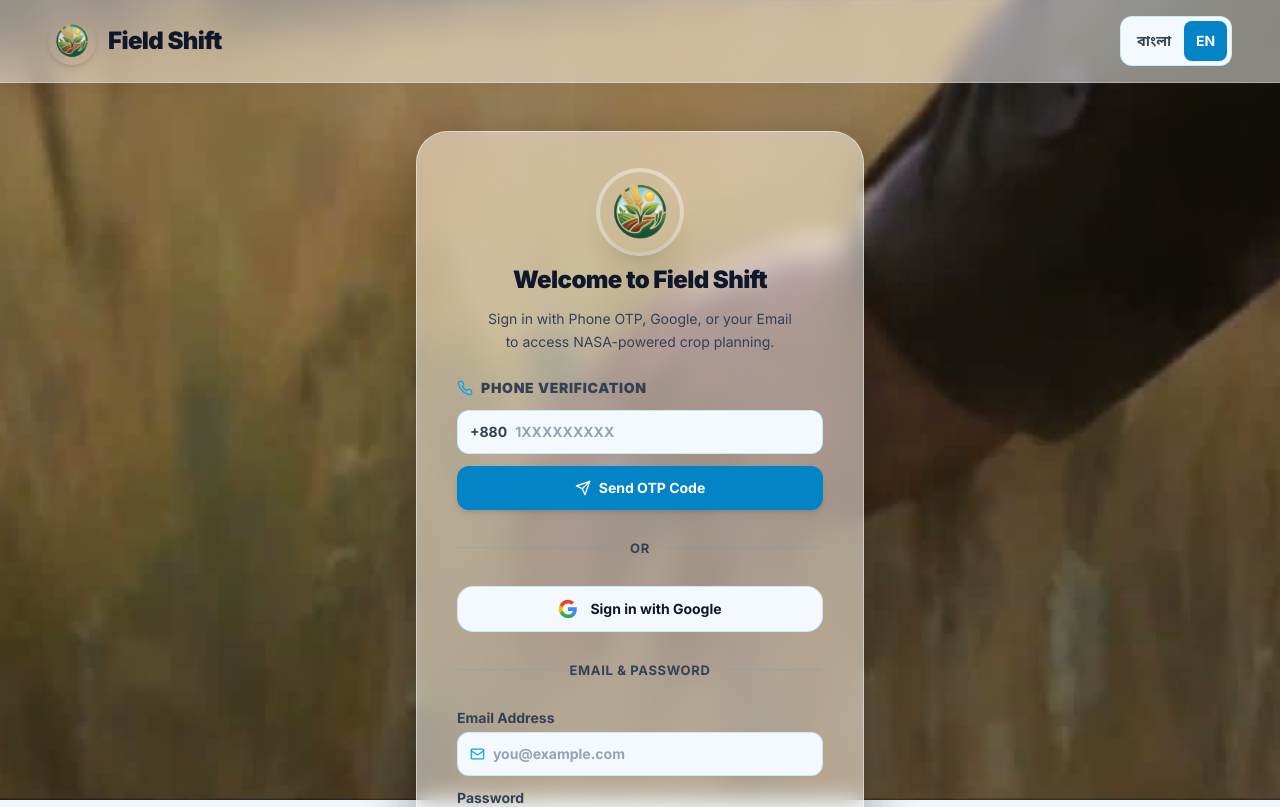
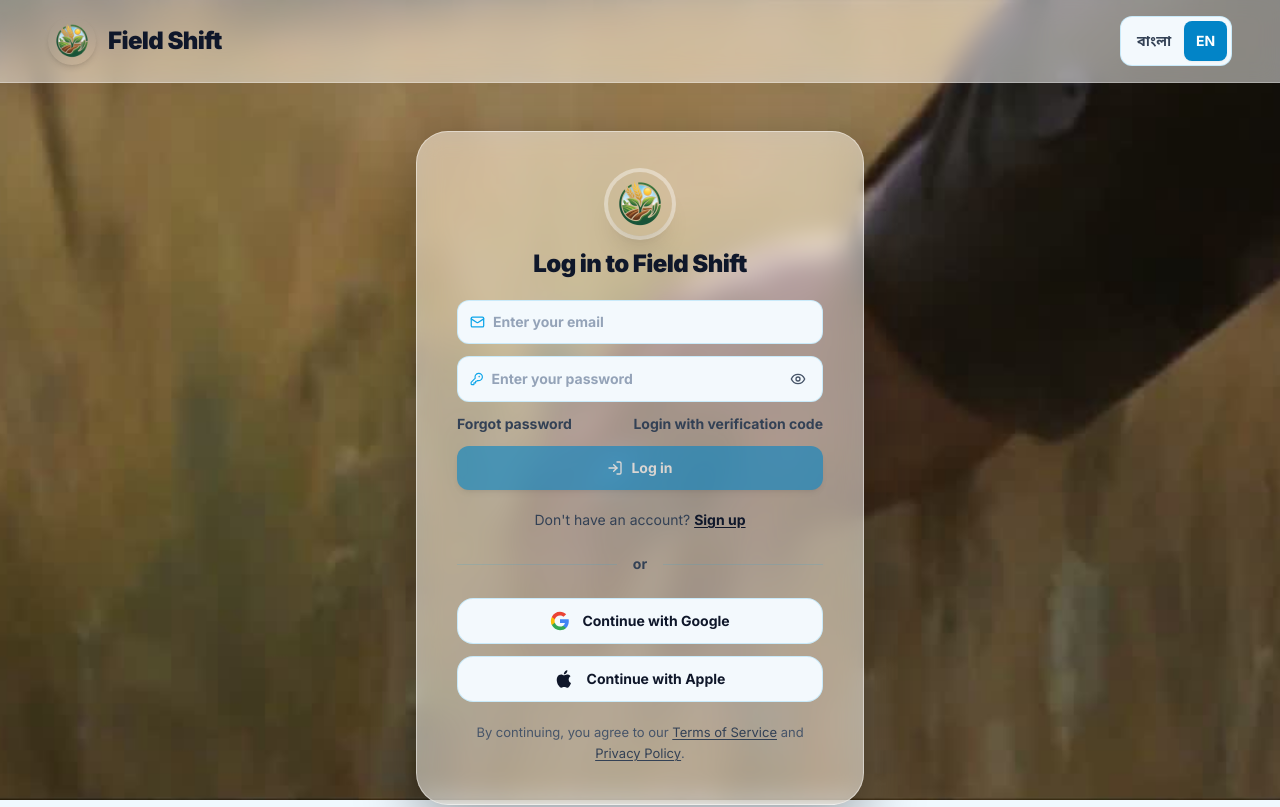
Before and after one commit to codebynazmul/F-S, a Next.js app: page / in a window 1280 px wide. Shown: the top 807 px of the page. Built offline with nearby package versions, Linux system fonts and the light colour scheme.

Commit message:
updating login interface with modern function

```diff
--- a/components/LoginScreen.tsx
+++ b/components/LoginScreen.tsx
@@ -1,9 +1,10 @@
 'use client';
 
 import React, { useEffect, useState } from 'react';
-import { ArrowLeft, ArrowRight, Info, Lock, LogIn, Mail, Phone, Send } from 'lucide-react';
+import { ArrowLeft, Eye, EyeOff, Info, KeyRound, Lock, LogIn, Mail, Phone, Send, User as UserIcon, UserPlus } from 'lucide-react';
 import { useApp } from './AppProvider';
 import { LangToggle, primaryBtn } from './ui';
+import LegalModal, { type LegalDoc } from './LegalModal';
 import { DEMO_ADMIN_EMAIL, initialsOf, isAdminLogin, isValidBdMobile, isValidEmail, makeUser } from '@/lib/auth';
 
 // Short, compressed background loop (about 1 MB). public/login-bg.jpg is shown until it plays,
@@ -24,20 +25,36 @@ const fieldBox = 'min-h-tap flex items-center gap-2 glass-subtle rounded-xl px-3
 const fieldInput =
   'w-full bg-transparent outline-none font-bold text-sm text-slate-900 dark:text-white placeholder:text-slate-400';
 
+type Mode = 'login' | 'otp' | 'signup' | 'forgot';
+
 export default function LoginScreen() {
   const { t, signIn } = useApp();
 
+  const [mode, setMode] = useState<Mode>('login');
+  const [name, setName] = useState('');
   const [phone, setPhone] = useState('');
   const [otp, setOtp] = useState('');
   const [sentCode, setSentCode] = useState<string | null>(null);
   const [email, setEmail] = useState('');
   const [password, setPassword] = useState('');
+  const [showPassword, setShowPassword] = useState(false);
+  const [resetSent, setResetSent] = useState(false);
   const [error, setError] = useState('');
   const [busy, setBusy] = useState(false);
+  const [legal, setLegal] = useState<LegalDoc | null>(null);
   const [showVideo, setShowVideo] = useState(false);
   useEffect(() => { setShowVideo(canPlayVideo()); }, []);
 
   const phoneDigits = phone.replace(/\D/g, '').replace(/^(880|0)/, '');
+
+  const switchMode = (next: Mode) => {
+    setMode(next);
+    setError('');
+    setSentCode(null);
+    setOtp('');
+    setResetSent(false);
+    setShowPassword(false);
+  };
 
   const sendOtp = () => {
     if (!isValidBdMobile(phoneDigits)) {
@@ -64,21 +81,29 @@ export default function LoginScreen() {
     }));
   };
 
-  const googleLogin = () => {
-    // Demo: replace with a real Google OAuth flow.
+  // Demo: replace these with real OAuth flows.
+  const googleLogin = () =>
     signIn(makeUser({ name: 'Google Farmer', email: 'farmer@gmail.com', phone: '—', role: 'farmer' }));
+  const appleLogin = () =>
+    signIn(makeUser({ name: 'Apple Farmer', email: 'farmer@icloud.com', phone: '—', role: 'farmer' }));
+
+  /** Returns the cleaned email, or null after setting an error. */
+  const checkEmail = (): string | null => {
+    const mail = email.trim().toLowerCase();
+    if (!isValidEmail(mail)) {
+      setError(t('Please enter a valid email address.', 'সঠিক ইমেইল ঠিকানা দিন।'));
+      return null;
+    }
+    return mail;
   };
 
   const emailLogin = async () => {
-    const mail = email.trim().toLowerCase();
-    if (!mail || !password) {
+    if (!email.trim() || !password) {
       setError(t('Please enter both email and password.', 'ইমেইল ও পাসওয়ার্ড দুটোই দিন।'));
       return;
     }
-    if (!isValidEmail(mail)) {
-      setError(t('Please enter a valid email address.', 'সঠিক ইমেইল ঠিকানা দিন।'));
-      return;
-    }
+    const mail = checkEmail();
+    if (!mail) return;
     setBusy(true);
     try {
       if (await isAdminLogin(mail, password)) {
@@ -91,12 +116,88 @@ export default function LoginScreen() {
       }
       // Demo: any other email signs in as a farmer.
       const local = mail.split('@')[0];
-      const name = local.replace(/[._-]+/g, ' ').replace(/\b\w/g, c => c.toUpperCase());
-      signIn(makeUser({ name, email: mail, phone: '—', initials: initialsOf(mail), role: 'farmer' }));
+      const guessed = local.replace(/[._-]+/g, ' ').replace(/\b\w/g, c => c.toUpperCase());
+      signIn(makeUser({ name: guessed, email: mail, phone: '—', initials: initialsOf(mail), role: 'farmer' }));
     } finally {
       setBusy(false);
     }
   };
+
+  const signUp = () => {
+    if (!name.trim()) {
+      setError(t('Please enter your name.', 'আপনার নাম দিন।'));
+      return;
+    }
+    const mail = checkEmail();
+    if (!mail) return;
+    if (mail === DEMO_ADMIN_EMAIL) {
+      setError(t('This email is already registered. Please log in.', 'এই ইমেইল দিয়ে আগেই নিবন্ধন করা আছে। লগইন করুন।'));
+      return;
+    }
+    if (password.length < 6) {
+      setError(t('Password must be at least 6 characters.', 'পাসওয়ার্ড কমপক্ষে ৬ অক্ষরের হতে হবে।'));
+      return;
+    }
+    // Demo: no account store yet, so sign-up signs the new farmer straight in.
+    signIn(makeUser({ name: name.trim(), email: mail, phone: '—', role: 'farmer' }));
+  };
+
+  const sendReset = () => {
+    if (!checkEmail()) return;
+    // Demo: no email service yet.
+    setError('');
+    setResetSent(true);
+  };
+
+  const titles: Record<Mode, string> = {
+    login: t('Log in to Field Shift', 'ফিল্ড শিফটে লগইন করুন'),
+    otp: t('Log in with verification code', 'যাচাই কোড দিয়ে লগইন'),
+    signup: t('Create your account', 'নতুন অ্যাকাউন্ট খুলুন'),
+    forgot: t('Reset your password', 'পাসওয়ার্ড রিসেট করুন'),
+  };
+
+  const linkBtn = 'text-sm font-bold text-slate-700 dark:text-slate-300 hover:text-sky-600 dark:hover:text-sky-400 transition-colors';
+  const socialBtn =
+    'btn-popup min-h-tap w-full flex items-center justify-center gap-3 py-3 px-5 rounded-2xl glass-subtle border border-sky-500/25 hover:border-sky-500/50 font-bold text-sm';
+
+  const emailField = (
+    <label className={fieldBox}>
+      <Mail className="h-4 w-4 text-sky-500" />
+      <input
+        type="email"
+        autoComplete="email"
+        aria-label={t('Email', 'ইমেইল')}
+        value={email}
+        onChange={(e) => setEmail(e.target.value)}
+        placeholder={t('Enter your email', 'আপনার ইমেইল দিন')}
+        className={fieldInput}
+      />
+    </label>
+  );
+
+  const passwordField = (
+    <div className={fieldBox}>
+      <KeyRound className="h-4 w-4 text-sky-500" />
+      <input
+        type={showPassword ? 'text' : 'password'}
+        autoComplete={mode === 'signup' ? 'new-password' : 'current-password'}
+        aria-label={t('Password', 'পাসওয়ার্ড')}
+        value={password}
+        onChange={(e) => setPassword(e.target.value)}
+        placeholder={t('Enter your password', 'আপনার পাসওয়ার্ড দিন')}
+        className={fieldInput}
+      />
+      <button
+        type="button"
+        onClick={() => setShowPassword(v => !v)}
+        className="shrink-0 p-1 text-slate-500 hover:text-sky-600 dark:text-slate-400 dark:hover:text-sky-400"
+        aria-label={showPassword ? t('Hide password', 'পাসওয়ার্ড লুকান') : t('Show password', 'পাসওয়ার্ড দেখান')}
+        aria-pressed={showPassword}
+      >
+        {showPassword ? <EyeOff className="h-4 w-4" /> : <Eye className="h-4 w-4" />}
+      </button>
+    </div>
+  );
 
   return (
     <div className="min-h-screen flex flex-col font-sans antialiased text-slate-900 dark:text-slate-100">
@@ -126,16 +227,10 @@ export default function LoginScreen() {
       </header>
 
       <main className="fs-login-wrap flex-1 flex items-center justify-center p-4 lg:p-12">
-        <div className="fs-login-card rounded-4xl p-8 lg:p-10 w-full max-w-md space-y-6 card-popup">
+        <div className="fs-login-card rounded-4xl p-8 lg:p-10 w-full max-w-md space-y-5 card-popup">
           <div className="text-center space-y-3">
-            <img src="/logo-sm.png" alt="Field Shift logo" className="h-20 w-20 rounded-full object-cover shadow-xl mx-auto ring-4 ring-white/40" />
-            <h2 className="text-2xl font-black tracking-tight">
-              {t('Welcome to Field Shift', 'ফিল্ড শিফট লগইন')}
-            </h2>
-            <p className="text-sm text-slate-700 dark:text-slate-300 max-w-xs mx-auto leading-relaxed">
-              {t('Sign in with Phone OTP, Google, or your Email to access NASA-powered crop planning.',
-                 'ফোন ওটিপি, গুগল অথবা ইমেইল দিয়ে প্রবেশ করুন।')}
-            </p>
+            <img src="/logo-sm.png" alt="Field Shift logo" className="h-16 w-16 rounded-full object-cover shadow-xl mx-auto ring-4 ring-white/40" />
+            <h2 className="text-2xl font-black tracking-tight">{titles[mode]}</h2>
           </div>
 
           {error && (
@@ -144,16 +239,35 @@ export default function LoginScreen() {
             </div>
           )}
 
-          {/* Phone + OTP */}
-          <section className="space-y-3" aria-labelledby="phone-heading">
-            <div className="flex items-center gap-2">
+          {/* Email + password log in */}
+          {mode === 'login' && (
+            <form className="space-y-3" onSubmit={(e) => { e.preventDefault(); emailLogin(); }}>
+              {emailField}
+              {passwordField}
+              <div className="flex items-center justify-between gap-3">
+                <button type="button" onClick={() => switchMode('forgot')} className={linkBtn}>
+                  {t('Forgot password', 'পাসওয়ার্ড ভুলে গেছেন')}
+                </button>
+                <button type="button" onClick={() => switchMode('otp')} className={`${linkBtn} text-right`}>
+                  {t('Login with verification code', 'যাচাই কোড দিয়ে লগইন')}
+                </button>
+              </div>
+              <button
+                type="submit"
+                disabled={busy || !email.trim() || !password}
+                className={`w-full py-3 rounded-xl text-sm flex items-center justify-center gap-2 disabled:opacity-60 disabled:cursor-not-allowed ${primaryBtn}`}
+              >
+                <LogIn className="h-4 w-4" />
+                <span>{busy ? t('Logging in…', 'লগইন হচ্ছে…') : t('Log in', 'লগইন')}</span>
+              </button>
+            </form>
+          )}
+
+          {/* Phone + OTP log in */}
+          {mode === 'otp' && (
+            <section className="space-y-3">
+              <label className={fieldBox}>
                 <Phone className="h-4 w-4 text-sky-500" />
-              <h3 id="phone-heading" className="text-sm font-black uppercase tracking-wider text-slate-700 dark:text-slate-200">
-                {t('Phone Verification', 'ফোন নম্বর যাচাই')}
-              </h3>
-            </div>
-
-            <label className={fieldBox}>
                 <span className="font-bold text-slate-600 dark:text-slate-300 text-sm">+880</span>
                 <input
                   type="tel"
@@ -170,9 +284,9 @@ export default function LoginScreen() {
               </label>
 
               {!sentCode ? (
-              <button type="button" onClick={sendOtp} className={`w-full py-2.5 rounded-xl text-sm flex items-center justify-center gap-2 ${primaryBtn}`}>
+                <button type="button" onClick={sendOtp} className={`w-full py-3 rounded-xl text-sm flex items-center justify-center gap-2 ${primaryBtn}`}>
                   <Send className="h-4 w-4" />
-                <span>{t('Send OTP Code', 'ওটিপি পাঠান')}</span>
+                  <span>{t('Send code', 'কোড পাঠান')}</span>
                 </button>
               ) : (
                 <>
@@ -207,83 +321,155 @@ export default function LoginScreen() {
                     >
                       <ArrowLeft className="h-4 w-4" />
                     </button>
-                  <button type="button" onClick={verifyOtp} className={`flex-1 py-2.5 rounded-xl text-sm flex items-center justify-center gap-2 ${primaryBtn}`}>
-                    <ArrowRight className="h-4 w-4" />
-                    <span>{t('Verify & Continue', 'ওটিপি যাচাই করে প্রবেশ করুন')}</span>
+                    <button
+                      type="button"
+                      onClick={verifyOtp}
+                      disabled={otp.length !== 6}
+                      className={`flex-1 py-3 rounded-xl text-sm flex items-center justify-center gap-2 disabled:opacity-60 disabled:cursor-not-allowed ${primaryBtn}`}
+                    >
+                      <LogIn className="h-4 w-4" />
+                      <span>{t('Log in', 'লগইন')}</span>
                     </button>
                   </div>
                 </>
               )}
+              <div className="text-center">
+                <button type="button" onClick={() => switchMode('login')} className={linkBtn}>
+                  {t('Login with password', 'পাসওয়ার্ড দিয়ে লগইন')}
+                </button>
+              </div>
             </section>
+          )}
 
-          <Divider label={t('Or', 'অথবা')} />
+          {/* Sign up */}
+          {mode === 'signup' && (
+            <form className="space-y-3" onSubmit={(e) => { e.preventDefault(); signUp(); }}>
+              <label className={fieldBox}>
+                <UserIcon className="h-4 w-4 text-sky-500" />
+                <input
+                  type="text"
+                  autoComplete="name"
+                  aria-label={t('Full name', 'পূর্ণ নাম')}
+                  value={name}
+                  onChange={(e) => setName(e.target.value)}
+                  placeholder={t('Enter your name', 'আপনার নাম দিন')}
+                  className={fieldInput}
+                />
+              </label>
+              {emailField}
+              {passwordField}
+              <button
+                type="submit"
+                disabled={!name.trim() || !email.trim() || !password}
+                className={`w-full py-3 rounded-xl text-sm flex items-center justify-center gap-2 disabled:opacity-60 disabled:cursor-not-allowed ${primaryBtn}`}
+              >
+                <UserPlus className="h-4 w-4" />
+                <span>{t('Sign up', 'নিবন্ধন করুন')}</span>
+              </button>
+            </form>
+          )}
 
+          {/* Forgot password */}
+          {mode === 'forgot' && (
+            <form className="space-y-3" onSubmit={(e) => { e.preventDefault(); sendReset(); }}>
+              {resetSent ? (
+                <div role="status" className="text-sm flex items-start gap-1.5 rounded-lg px-3 py-2 bg-sky-500/10 border border-sky-500/25 text-sky-700 dark:text-sky-200">
+                  <Info className="h-3.5 w-3.5 mt-0.5 shrink-0" />
+                  <span>
+                    {t('Demo mode — email is not connected yet. In the full app, a reset link would be sent to ',
+                       'ডেমো মোড — ইমেইল এখনো যুক্ত নয়। পূর্ণ সংস্করণে রিসেট লিংক পাঠানো হবে ')}
+                    <strong>{email.trim()}</strong>
+                  </span>
+                </div>
+              ) : (
+                <>
+                  <p className="text-sm text-slate-700 dark:text-slate-300 text-center">
+                    {t('Enter your email and we will send you a link to reset your password.',
+                       'আপনার ইমেইল দিন, পাসওয়ার্ড রিসেট করার লিংক পাঠানো হবে।')}
+                  </p>
+                  {emailField}
+                  <button
+                    type="submit"
+                    disabled={!email.trim()}
+                    className={`w-full py-3 rounded-xl text-sm flex items-center justify-center gap-2 disabled:opacity-60 disabled:cursor-not-allowed ${primaryBtn}`}
+                  >
+                    <Send className="h-4 w-4" />
+                    <span>{t('Send reset link', 'রিসেট লিংক পাঠান')}</span>
+                  </button>
+                </>
+              )}
+              <div className="text-center">
+                <button type="button" onClick={() => switchMode('login')} className={linkBtn}>
+                  {t('Back to log in', 'লগইনে ফিরে যান')}
+                </button>
+              </div>
+            </form>
+          )}
+
+          {/* Switch between log in and sign up */}
+          {(mode === 'login' || mode === 'signup') && (
+            <p className="text-sm text-center text-slate-600 dark:text-slate-400">
+              {mode === 'login'
+                ? t("Don't have an account?", 'অ্যাকাউন্ট নেই?')
+                : t('Already have an account?', 'আগেই অ্যাকাউন্ট আছে?')}{' '}
               <button
                 type="button"
-            onClick={googleLogin}
-            className="btn-popup min-h-tap w-full flex items-center justify-center gap-3 py-3 px-5 rounded-2xl glass-subtle border border-sky-500/25 hover:border-sky-500/50 font-bold text-sm"
+                onClick={() => switchMode(mode === 'login' ? 'signup' : 'login')}
+                className="font-bold underline underline-offset-2 text-slate-900 dark:text-white hover:text-sky-600 dark:hover:text-sky-400"
               >
+                {mode === 'login' ? t('Sign up', 'নিবন্ধন করুন') : t('Log in', 'লগইন')}
+              </button>
+            </p>
+          )}
+
+          {mode !== 'forgot' && (
+            <>
+              <Divider label={t('or', 'অথবা')} />
+
+              <div className="space-y-3">
+                <button type="button" onClick={googleLogin} className={socialBtn}>
+                  <GoogleLogo />
+                  <span>{t('Continue with Google', 'গুগল দিয়ে চালিয়ে যান')}</span>
+                </button>
+                <button type="button" onClick={appleLogin} className={socialBtn}>
+                  <AppleLogo />
+                  <span>{t('Continue with Apple', 'অ্যাপল দিয়ে চালিয়ে যান')}</span>
+                </button>
+              </div>
+            </>
+          )}
+
+          <p className="text-xs text-center text-slate-500 dark:text-slate-400 leading-relaxed">
+            {t('By continuing, you agree to our ', 'চালিয়ে যাওয়ার মাধ্যমে আপনি আমাদের ')}
+            <button type="button" onClick={() => setLegal('terms')} className="underline underline-offset-2 text-slate-700 dark:text-slate-300 hover:text-sky-600 dark:hover:text-sky-400">{t('Terms of Service', 'সেবার শর্তাবলি')}</button>
+            {t(' and ', ' এবং ')}
+            <button type="button" onClick={() => setLegal('privacy')} className="underline underline-offset-2 text-slate-700 dark:text-slate-300 hover:text-sky-600 dark:hover:text-sky-400">{t('Privacy Policy', 'গোপনীয়তা নীতি')}</button>
+            {t('.', '-তে সম্মত হচ্ছেন।')}
+          </p>
+        </div>
+      </main>
+
+      {legal && <LegalModal doc={legal} onClose={() => setLegal(null)} />}
+    </div>
+  );
+}
+
+function GoogleLogo() {
+  return (
     <svg className="w-5 h-5 shrink-0" viewBox="0 0 24 24" aria-hidden>
       <path fill="#4285F4" d="M22.56 12.25c0-.78-.07-1.53-.2-2.25H12v4.26h5.92c-.26 1.37-1.04 2.53-2.21 3.31v2.77h3.57c2.08-1.92 3.28-4.74 3.28-8.09z" />
       <path fill="#34A853" d="M12 23c2.97 0 5.46-.98 7.28-2.66l-3.57-2.77c-.98.66-2.23 1.06-3.71 1.06-2.86 0-5.29-1.93-6.16-4.53H2.18v2.84C3.99 20.53 7.7 23 12 23z" />
       <path fill="#FBBC05" d="M5.84 14.09c-.22-.66-.35-1.36-.35-2.09s.13-1.43.35-2.09V7.06H2.18C1.43 8.55 1 10.22 1 12s.43 3.45 1.18 4.94l2.85-2.22.81-.63z" />
       <path fill="#EA4335" d="M12 5.38c1.62 0 3.06.56 4.21 1.64l3.15-3.15C17.45 2.09 14.97 1 12 1 7.7 1 3.99 3.47 2.18 7.06l3.66 2.84c.87-2.6 3.3-4.52 6.16-4.52z" />
     </svg>
-            <span>{t('Sign in with Google', 'গুগল দিয়ে সাইন ইন করুন')}</span>
-          </button>
+  );
+}
 
-          <Divider label={t('Email & Password', 'ইমেইল ও পাসওয়ার্ড')} />
-
-          <form className="space-y-3" onSubmit={(e) => { e.preventDefault(); emailLogin(); }}>
-            <div>
-              <label htmlFor="login-email" className="text-sm font-bold block mb-1 text-slate-700 dark:text-slate-300">
-                {t('Email Address', 'ইমেইল ঠিকানা')}
-              </label>
-              <div className={fieldBox}>
-                <Mail className="h-4 w-4 text-sky-500" />
-                <input
-                  id="login-email"
-                  type="email"
-                  autoComplete="email"
-                  value={email}
-                  onChange={(e) => setEmail(e.target.value)}
-                  placeholder="you@example.com"
-                  className={fieldInput}
-                />
-              </div>
-            </div>
-            <div>
-              <label htmlFor="login-password" className="text-sm font-bold block mb-1 text-slate-700 dark:text-slate-300">
-                {t('Password', 'পাসওয়ার্ড')}
-              </label>
-              <div className={fieldBox}>
-                <Lock className="h-4 w-4 text-sky-500" />
-                <input
-                  id="login-password"
-                  type="password"
-                  autoComplete="current-password"
-                  value={password}
-                  onChange={(e) => setPassword(e.target.value)}
-                  placeholder="••••••••"
-                  className={fieldInput}
-                />
-              </div>
-            </div>
-            <button type="submit" disabled={busy} className={`w-full py-3 rounded-xl text-sm flex items-center justify-center gap-2 disabled:opacity-60 ${primaryBtn}`}>
-              <LogIn className="h-4 w-4" />
-              <span>{busy ? t('Signing in…', 'প্রবেশ করা হচ্ছে…') : t('Sign In', 'প্রবেশ করুন')}</span>
-            </button>
-            <p className="text-xs text-center text-slate-500 dark:text-slate-400 pt-1">
-              {t('Admin access is restricted to authorized credentials.', 'অ্যাডমিন অ্যাক্সেস শুধু অনুমোদিত ইমেইল দিয়ে।')}
-            </p>
-          </form>
-
-          <div className="pt-3 text-center text-xs text-slate-500 dark:text-slate-400 border-t border-sky-500/10">
-            {t('Open Source Public Decision Support Tool', 'ওপেন সোর্স পাবলিক ডিসিশন সাপোর্ট টুল')}
-          </div>
-        </div>
-      </main>
-    </div>
+function AppleLogo() {
+  return (
+    <svg className="w-5 h-5 shrink-0" viewBox="0 0 24 24" fill="currentColor" aria-hidden>
+      <path d="M16.37 12.73c-.03-2.65 2.16-3.92 2.26-3.99-1.23-1.8-3.15-2.05-3.83-2.08-1.63-.17-3.18.96-4.01.96-.83 0-2.1-.94-3.46-.91-1.78.03-3.42 1.04-4.34 2.63-1.85 3.21-.47 7.96 1.33 10.56.88 1.27 1.93 2.71 3.3 2.65 1.33-.05 1.83-.86 3.43-.86 1.6 0 2.05.86 3.45.83 1.43-.02 2.33-1.29 3.2-2.57 1.01-1.47 1.42-2.9 1.45-2.97-.03-.01-2.77-1.06-2.78-4.25zM13.73 4.94c.73-.89 1.23-2.12 1.09-3.35-1.05.04-2.33.7-3.08 1.59-.68.78-1.27 2.04-1.11 3.24 1.17.09 2.37-.6 3.1-1.48z" />
+    </svg>
   );
 }
 
@@ -291,7 +477,7 @@ function Divider({ label }: { label: string }) {
   return (
     <div className="relative flex items-center py-1">
       <div className="flex-grow border-t border-sky-500/15" />
-      <span className="mx-4 text-slate-600 dark:text-slate-400 text-xs font-bold uppercase tracking-wider">{label}</span>
+      <span className="mx-4 text-slate-600 dark:text-slate-400 text-sm font-bold">{label}</span>
       <div className="flex-grow border-t border-sky-500/15" />
     </div>
   );
```
Lines whose indentation alone changed are shown as unchanged.
